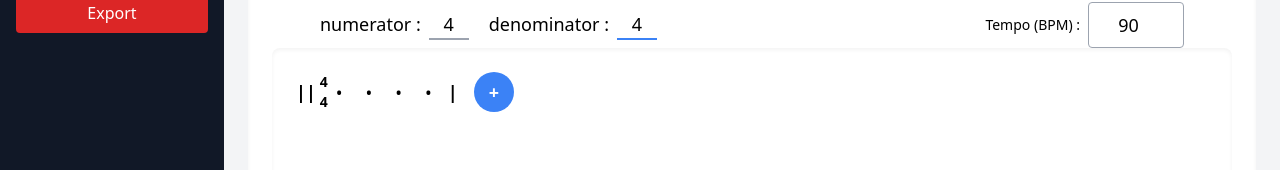
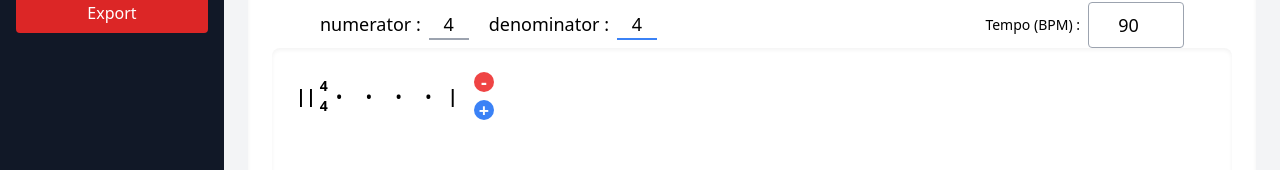
Before and after one commit to verypei/notation, a React (Create React App) app: page / in a window 1280 px wide. Shown: the part 179-349 px from the top of the page. Built offline with nearby package versions, Linux system fonts and the light colour scheme.

Commit message:
delete bar

```diff
--- a/src/pages/canvas.js
+++ b/src/pages/canvas.js
@@ -59,6 +59,10 @@ export default function CanvasArea() {
     } else {
       setBars([...bars, { type: "secondary" }]);
     }
+  };
+
+  const handleDeleteBar = () => {
+    setBars((prevBars) => prevBars.slice(0, -1));
   };
 
   const isNewLine = (index) => {
@@ -179,7 +183,7 @@ export default function CanvasArea() {
               >
                 <span
                   className={`text-lg font-bold ${
-                    isNewLine(index) ? "mr-6" : "mr-2"
+                    isNewLine(index) ? "ml-2 mr-5" : "mr-2"
                   }`}
                 >
                   {isNewLine(index) ? "|" : ""}
@@ -195,8 +199,17 @@ export default function CanvasArea() {
           })}
 
           {/* + Button */}
-          <div className="relative group">
-            <button className="w-10 h-10 rounded-full bg-blue-500 text-white flex items-center justify-center text-lg font-bold hover:bg-blue-600">
+          <div className="relative group flex flex-col items-center gap-2">
+            {/* Delete button */}
+            <button
+              onClick={handleDeleteBar} // <-- Your delete logic here
+              className="w-5 h-5 rounded-full bg-red-500 text-white flex items-center justify-center text-lg font-bold hover:bg-red-600"
+            >
+              -
+            </button>
+
+            {/* Add button */}
+            <button className="w-5 h-5 rounded-full bg-blue-500 text-white flex items-center justify-center text-lg font-bold hover:bg-blue-600">
               +
             </button>
 
```
